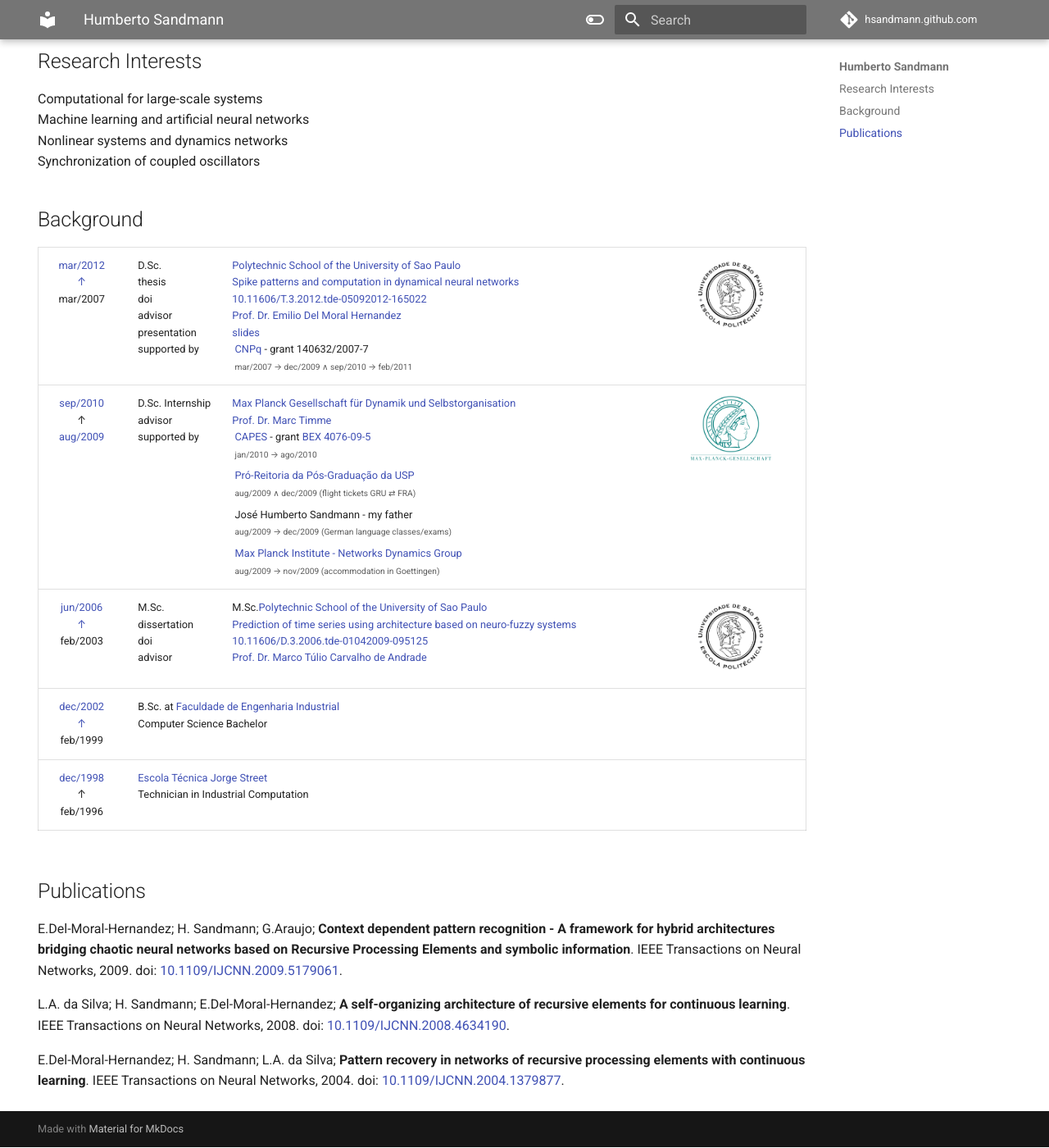
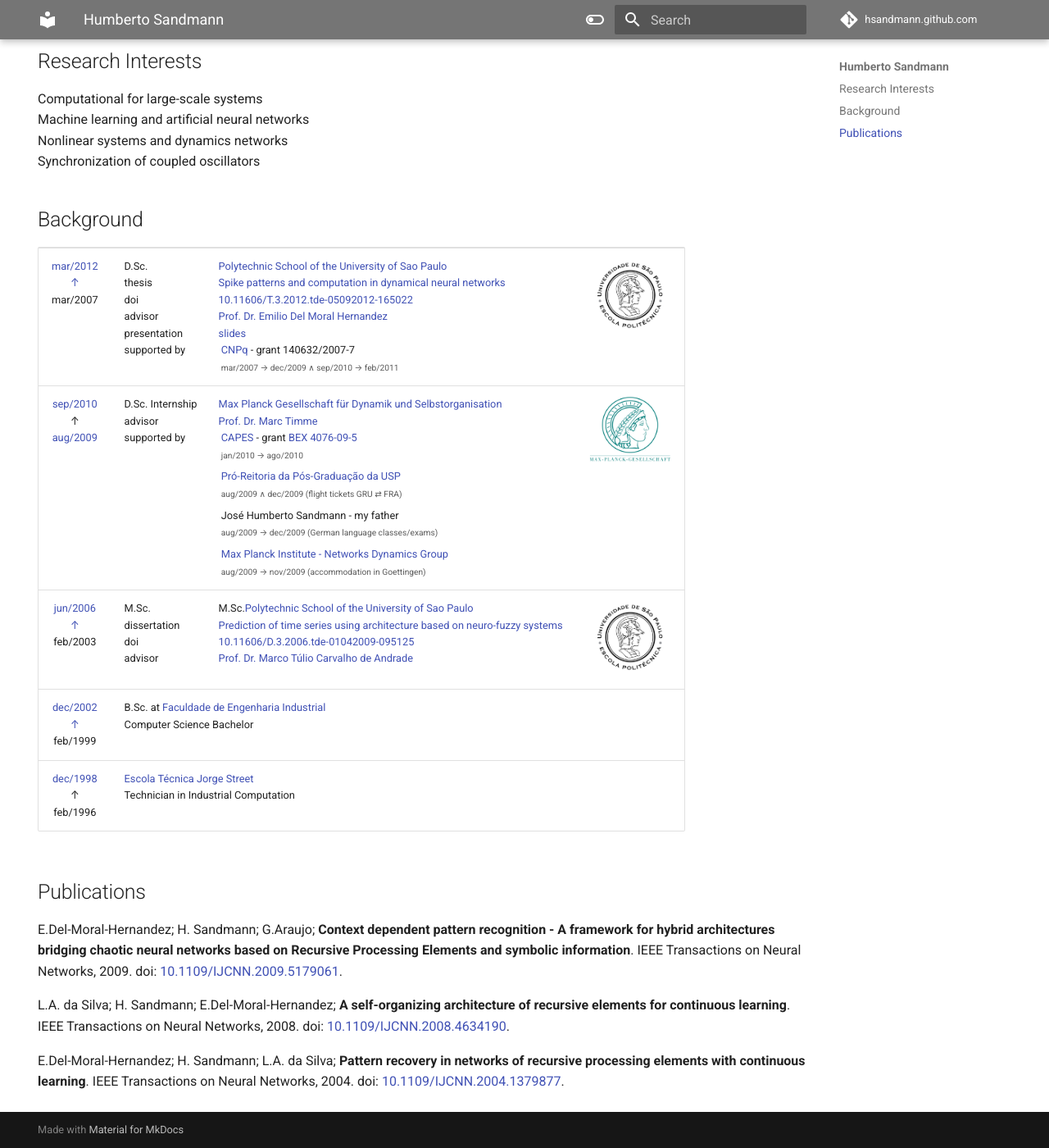
Before and after one commit to hsandmann/hsandmann.github.com, an MkDocs documentation site: the page built from docs/index.md, in a window 1280 px wide and 1400 px high, scrolled down 435 px. Shown: the whole window at 82% size. Built offline with MkDocs 1.6.1 and Material for MkDocs 9.7.7, drawn with Linux system fonts in a browser that asks for light colours; comment, search, counter and statistics services are not loaded.

Commit message:
new version

```diff
--- a/docs/stylesheets/extra.css
+++ b/docs/stylesheets/extra.css
@@ -67,11 +67,3 @@ table {
     border-collapse: collapse;
     width: 100% !important;
 }
-
-.md-typeset__table {
-    width: 100%;
-}
-
-.md-typeset__table table:not([class]) {
-    display: table
-}
```
